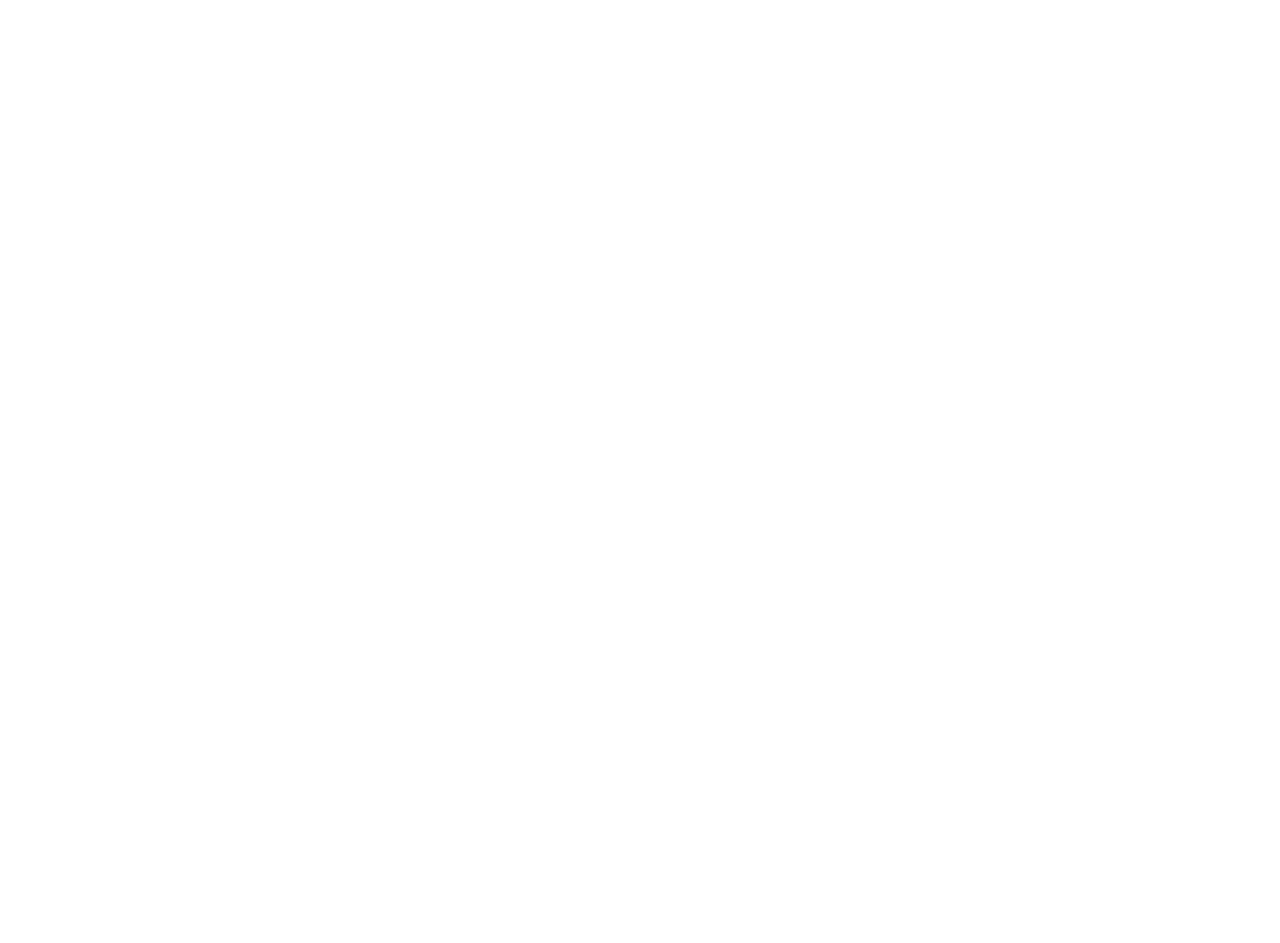
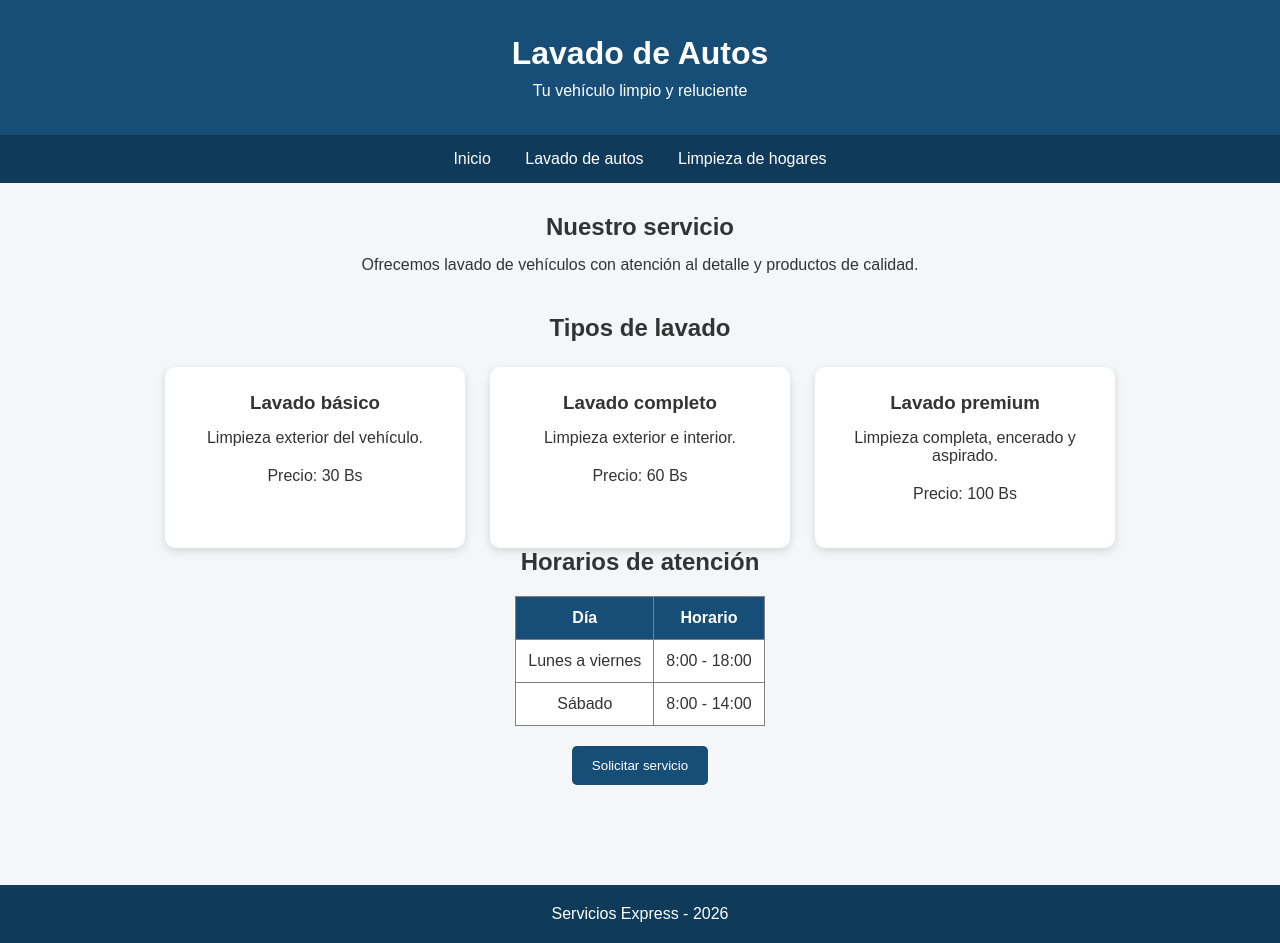
Before and after one commit to ginonelson22-pixel/ServiciosExpress, a plain HTML site: page servicio1.html in a window 1280 px wide. Before the commit the page ends 800 px from the top, so only its background shows below. Drawn offline with Linux system fonts and the light colour scheme.

Commit message:
Agregar imagenes y detalles al servicio de lavado

```diff
--- a/script.js
+++ b/script.js
@@ -3,3 +3,6 @@ console.log("Bienvenido a Servicios Express");
 document.addEventListener("DOMContentLoaded", function() {
     console.log("Página cargada correctamente");
 });
+function mostrarMensaje() {
+    alert("Gracias por tu interés. Comunícate con nosotros para solicitar el servicio.");
+}
--- a/servicio1.html
+++ b/servicio1.html
@@ -0,0 +1,95 @@
+<!DOCTYPE html>
+<html lang="es">
+<head>
+    <meta charset="UTF-8">
+    <meta name="viewport" content="width=device-width, initial-scale=1.0">
+    <title>Lavado de Autos</title>
+    <link rel="stylesheet" href="style.css">
+</head>
+<body>
+
+    <header>
+        <h1>Lavado de Autos</h1>
+        <p>Tu vehículo limpio y reluciente</p>
+    </header>
+
+    <nav>
+        <a href="index.html">Inicio</a>
+        <a href="servicio1.html">Lavado de autos</a>
+        <a href="servicio2.html">Limpieza de hogares</a>
+    </nav>
+
+    <main>
+
+        <section class="bienvenida">
+            <h2>Nuestro servicio</h2>
+            <p>
+                Ofrecemos lavado de vehículos con atención
+                al detalle y productos de calidad.
+            </p>
+        </section>
+
+        <section class="servicios">
+            <h2>Tipos de lavado</h2>
+
+            <div class="contenedor">
+
+                <div class="tarjeta">
+                    <h3>Lavado básico</h3>
+                    <p>Limpieza exterior del vehículo.</p>
+                    <p>Precio: 30 Bs</p>
+                </div>
+
+                <div class="tarjeta">
+                    <h3>Lavado completo</h3>
+                    <p>Limpieza exterior e interior.</p>
+                    <p>Precio: 60 Bs</p>
+                </div>
+
+                <div class="tarjeta">
+                    <h3>Lavado premium</h3>
+                    <p>
+                        Limpieza completa, encerado
+                        y aspirado.
+                    </p>
+                    <p>Precio: 100 Bs</p>
+                </div>
+
+            </div>
+        </section>
+
+        <section class="bienvenida">
+            <h2>Horarios de atención</h2>
+
+            <table border="1" cellpadding="10"
+                   style="margin: 20px auto;">
+                <tr>
+                    <th>Día</th>
+                    <th>Horario</th>
+                </tr>
+                <tr>
+                    <td>Lunes a viernes</td>
+                    <td>8:00 - 18:00</td>
+                </tr>
+                <tr>
+                    <td>Sábado</td>
+                    <td>8:00 - 14:00</td>
+                </tr>
+            </table>
+
+            <button onclick="mostrarMensaje()">
+                Solicitar servicio
+            </button>
+
+        </section>
+
+    </main>
+
+    <footer>
+        <p>Servicios Express - 2026</p>
+    </footer>
+
+    <script src="script.js"></script>
+
+</body>
+</html>
--- a/style.css
+++ b/style.css
@@ -99,3 +99,30 @@ footer {
     padding: 20px;
     margin-top: 30px;
 }
+button {
+    background-color: #164e78;
+    color: white;
+    border: none;
+    padding: 12px 20px;
+    border-radius: 5px;
+    cursor: pointer;
+}
+
+button:hover {
+    background-color: #287bb5;
+}
+
+table {
+    border-collapse: collapse;
+    background-color: white;
+}
+
+th {
+    background-color: #164e78;
+    color: white;
+}
+
+td, th {
+    padding: 12px;
+    text-align: center;
+}
```
Also changed, not shown: index.html (+3 -0 lines), imagenes/lavado-basico.jpg (added), imagenes/lavado-completo.jpg (added), imagenes/lavado-premium.jpg (added).
